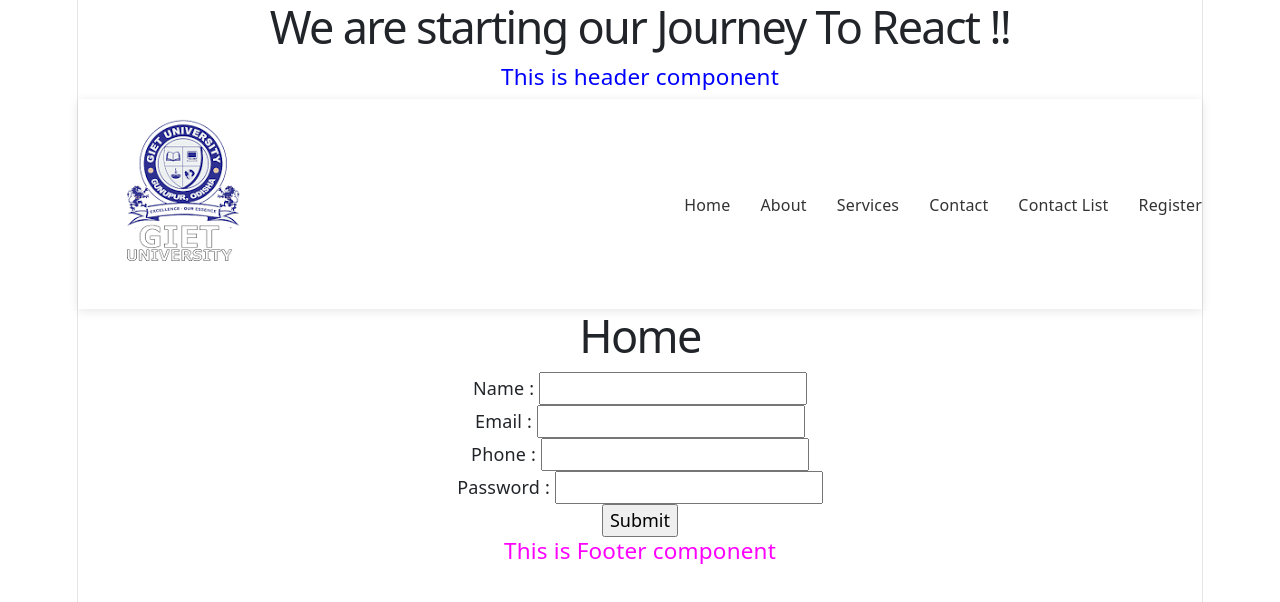
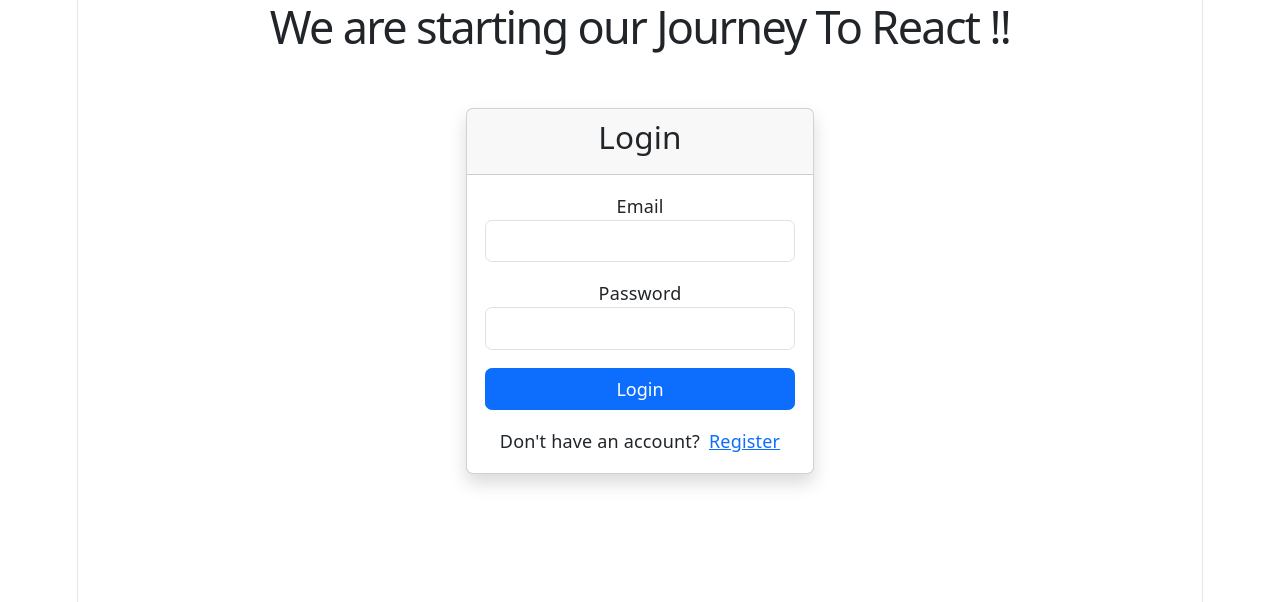
Before and after one commit to ankithtrainer/gietu-mern-frontend-project, a React (Vite) app: page / in a window 1280 px wide. Shown: the top 602 px of the page. Built offline with nearby package versions, Linux system fonts and the light colour scheme.

Commit message:
Add new files

```diff
--- a/src/App.jsx
+++ b/src/App.jsx
@@ -1,13 +1,11 @@
 import {BrowserRouter, Routes, Route} from "react-router-dom";
 
-import Footer from "./Footer"
-import Header from "./Header"
-import NavBar from "./NavBar"
 import Home from "./menubar/Home"
-import AboutUs from "./menubar/About-Us"
-import Services from "./menubar/Services"
-import Contact from "./menubar/Contact-Us"
 import Register from "./Register";
+import Login from "./Login";
+import AboutUs from "./menubar/About-Us";
+import Services from "./menubar/Services";
+import ContactUs from "./menubar/Contact-Us";
 import ContactList from "./ContactList";
 import ContactDetails from "./ContactDetails";
 import UpdateContact from "./UpdateContact ";
@@ -17,21 +15,21 @@ function App() {
     <div>
         <h1> We are starting our Journey To React !!</h1>
 
-      <Header></Header>
-      <NavBar></NavBar>
-      <BrowserRouter>
+         <BrowserRouter>
          <Routes>
-            <Route path="/" element={<Home/>}/>
+            <Route path="/" element={<Login/>}/>
+            <Route path="/home" element={<Home/>}/>
             <Route path="/about" element={<AboutUs/>}/>
             <Route path="/services" element={<Services/>}/>
-            <Route path="/contact" element={<Contact/>}/>
+            <Route path="/contact" element={<ContactUs/>}/>
             <Route path="/contact-list" element={<ContactList/>}/>
             <Route path="/contact-by-id/:id" element={<ContactDetails/>}/>
             <Route path="/update-contact/:id" element={<UpdateContact/>}/>
             <Route path="/register" element={<Register/>}/>
+             <Route path="/logout" element={<Login/>}/>
          </Routes>
       </BrowserRouter>
-     <Footer/>
+
     </div>
   )
 }
--- a/src/Header.jsx
+++ b/src/Header.jsx
@@ -1,11 +1,30 @@
 import React from 'react'
+import { Link, useNavigate } from 'react-router-dom'
 
 const Header = () => {
+   const navigate = useNavigate();
+
+  const handleLogout = () => {
+
+  localStorage.removeItem("token");
+  navigate("/login");
+};
   return (
     <div>
         <h5 style={{ color: "blue" }}>
       This is header component
-    </h5>    </div>
+    </h5>
+
+
+      <Link
+                  to="/logout"
+                  className="ms-2"
+                  handleLogout
+                  onClick={handleLogout}
+                >
+                  Logout
+                </Link>
+     </div>
   )
 }
 
--- /dev/null
+++ b/src/Login.jsx
@@ -0,0 +1,134 @@
+import axios from "axios";
+import React, { useState } from "react";
+import { Link, useNavigate } from "react-router-dom";
+
+
+
+function Login() {
+
+
+
+  const [email, setEmail] = useState("");
+  const [password, setPassword] = useState("");
+  const [message, setMessage] = useState("");
+  const navigate = useNavigate();
+  const handleLogin = async (e) => {
+
+    e.preventDefault();
+
+    try {
+
+      const response = await axios.post(
+        "http://localhost:3000/api/auth/login",
+        {
+          email,
+          password
+        }
+      );
+
+      localStorage.setItem(
+        "token",
+        response.data.token
+      );
+
+      setMessage("Login Successful");
+
+      navigate("/home");
+
+    } catch (error) {
+
+      console.error(error);
+
+      setMessage(
+        error.response?.data?.message ||
+        "Invalid Email or Password"
+      );
+    }
+  };
+
+  return (
+    <div className="container mt-5">
+
+      <div className="row justify-content-center">
+
+        <div className="col-md-4">
+
+          <div className="card shadow">
+
+            <div className="card-header text-center">
+              <h3>Login</h3>
+            </div>
+
+            <div className="card-body">
+
+              {message && (
+                <div className="alert alert-info">
+                  {message}
+                </div>
+              )}
+
+              <form onSubmit={handleLogin}>
+
+                <div className="mb-3">
+                  <label>Email</label>
+
+                  <input
+                    type="email"
+                    className="form-control"
+                    value={email}
+                    onChange={(e) =>
+                      setEmail(e.target.value)
+                    }
+                    required
+                  />
+                </div>
+
+                <div className="mb-3">
+                  <label>Password</label>
+
+                  <input
+                    type="password"
+                    className="form-control"
+                    value={password}
+                    onChange={(e) =>
+                      setPassword(e.target.value)
+                    }
+                    required
+                  />
+                </div>
+
+                <button
+                  type="submit"
+                  className="btn btn-primary w-100"
+                >
+                  Login
+                </button>
+
+              </form>
+
+              <div className="text-center mt-3">
+
+                Don't have an account?
+
+                <Link
+                  to="/register"
+                  className="ms-2"
+                >
+                  Register
+                </Link>
+
+              </div>
+
+            </div>
+
+          </div>
+
+        </div>
+
+      </div>
+
+    </div>
+  );
+}
+
+export default Login;
--- a/src/Register.jsx
+++ b/src/Register.jsx
@@ -1,6 +1,8 @@
 import React, { useState } from 'react'
+import { useNavigate } from 'react-router-dom';
 
 const Register = () => {
+    const navigate = useNavigate();
     const [formData, setFormData] = useState(
           {
             name:"",
@@ -24,7 +26,8 @@ const Register = () => {
      const onSubmitHandler =(e) => {
         e.preventDefault();
         alert('Form submitted successfully');
-        console.log(formData);
+       // console.log(formData);
+       navigate('/login');
     }
 
 
--- /dev/null
+++ b/src/Sign-Up.jsx
@@ -0,0 +1,149 @@
+//POST /api/auth/register
+
+import React, { useState } from "react";
+import axios from "axios";
+import { useNavigate, Link } from "react-router-dom";
+
+function Register() {
+
+  const navigate = useNavigate();
+
+  const [formData, setFormData] = useState({
+    name: "",
+    email: "",
+    password: ""
+  });
+
+  const [message, setMessage] = useState("");
+
+  const handleChange = (e) => {
+
+    setFormData({
+      ...formData,
+      [e.target.name]: e.target.value
+    });
+  };
+
+  const handleSubmit = async (e) => {
+
+    e.preventDefault();
+
+    try {
+
+      const response = await axios.post(
+        "http://localhost:3000/api/auth/register",
+        formData
+      );
+
+      setMessage("Registration Successful");
+
+      setTimeout(() => {
+        navigate("/login");
+      }, 1500);
+
+    } catch (error) {
+
+      setMessage(
+        error.response?.data?.message ||
+        "Registration Failed"
+      );
+    }
+  };
+
+  return (
+    <div className="container mt-5">
+
+      <div className="row justify-content-center">
+
+        <div className="col-md-5">
+
+          <div className="card shadow">
+
+            <div className="card-header text-center">
+              <h3>Register</h3>
+            </div>
+
+            <div className="card-body">
+
+              {message && (
+                <div className="alert alert-info">
+                  {message}
+                </div>
+              )}
+
+              <form onSubmit={handleSubmit}>
+
+                <div className="mb-3">
+                  <label>Name</label>
+
+                  <input
+                    type="text"
+                    name="name"
+                    className="form-control"
+                    value={formData.name}
+                    onChange={handleChange}
+                    required
+                  />
+                </div>
+
+                <div className="mb-3">
+                  <label>Email</label>
+
+                  <input
+                    type="email"
+                    name="email"
+                    className="form-control"
+                    value={formData.email}
+                    onChange={handleChange}
+                    required
+                  />
+                </div>
+
+                <div className="mb-3">
+                  <label>Password</label>
+
+                  <input
+                    type="password"
+                    name="password"
+                    className="form-control"
+                    value={formData.password}
+                    onChange={handleChange}
+                    required
+                  />
+                </div>
+
+                <button
+                  type="submit"
+                  className="btn btn-primary w-100"
+                >
+                  Register
+                </button>
+
+              </form>
+
+              <div className="text-center mt-3">
+
+                Already have an account?
+
+                <Link
+                  to="/login"
+                  className="ms-2"
+                >
+                  Login
+                </Link>
+
+              </div>
+
+            </div>
+
+          </div>
+
+        </div>
+
+      </div>
+
+    </div>
+  );
+}
+
+export default Register;
--- a/src/UpdateContact .jsx
+++ b/src/UpdateContact .jsx
@@ -34,7 +34,7 @@ useEffect(() => {
         const { name, value } = e.target;
 
         setContact({
-            ...contact,
+            ...contact,  // spread operator
             [name]: value
         });
     };
--- a/src/menubar/Contact-Us.jsx
+++ b/src/menubar/Contact-Us.jsx
@@ -16,10 +16,7 @@ const ContactUs = () => {
 
     const handleSubmit =async (e)=>{
       e.preventDefault();
-
-        e.preventDefault();
-
-        // Create Object
+      // Create Object
         const contactData = {
             name: name,
             email: email,
--- a/src/menubar/Home.jsx
+++ b/src/menubar/Home.jsx
@@ -1,49 +1,26 @@
-import React, { useState } from 'react'
+import React from 'react'
+import Header from '../Header'
+import NavBar from '../NavBar'
+import Footer from '../Footer'
+import {BrowserRouter, Routes, Route} from "react-router-dom";
+import AboutUs from './About-Us';
+import ContactList from '../ContactList';
+import Services from './Services';
+import ContactUs from './Contact-Us';
+import ContactDetails from '../ContactDetails';
+import UpdateContact from '../UpdateContact ';
+import Register from '../Sign-Up';
 
 const Home = () => {
- //Step-1 :
-  // Create a form
- // Step-2: Giveb value attribute in each field
- // Step-3 : create UseState hooks
+  return (
+   <>
+       <Header></Header>
+       <NavBar></NavBar>
 
-   const [name , setName] = useState("");
-   const [email , setEmail] = useState("");
-   const [phone , setPhone] = useState("");
-   const [password, setPassword] = useState("");
+       <h1> This is Home Page </h1>
 
-   const handleSubmit =(e) =>{
-       e.preventDefault();
-       console.log(' name '+ name);
-       console.log(' email '+ email);
-       console.log(' phone '+ phone);
-       console.log(' password '+ password);
-   }
-
-  return (
-    <div>
-
-      <h1> Home </h1>
-
-      <form onSubmit={handleSubmit}>
-        <div>
-          Name : <input type="text" name="name" value={name} onChange={(e)=>setName(e.target.value)}/>
-
-        </div>
-        <div>
-          Email : <input type="text" name="email" value={email} onChange={(e)=>setEmail(e.target.value)}/>
-        </div>
-          <div>
-          Phone : <input type="text" name="phone" value={phone} onChange={(e)=>setPhone(e.target.value)}/>
-        </div>
-          <div>
-          Password : <input type="password" name="password" value={password} onChange={(e)=>setPassword(e.target.value)}/>
-        </div>
-       <div>
-          <input type='submit' name="submit"/>
-       </div>
-
-      </form>
-      </div>
+        <Footer/>
+   </>
   )
 }
 
--- /dev/null
+++ b/src/service/authApi.js
@@ -0,0 +1,21 @@
+import axios from "axios";
+
+const authApi = axios.create({
+  baseURL: "http://localhost:3000"
+});
+
+authApi.interceptors.request.use((config) => {
+
+  const token =
+    localStorage.getItem("token");
+
+  if(token){
+
+    config.headers.Authorization =
+      `Bearer ${token}`;
+  }
+
+  return config;
+});
+
+export default authApi;
```
Also changed, not shown: src/ContactList.jsx (+8 -6 lines), src/service/api-services.js (+29 -6 lines).
